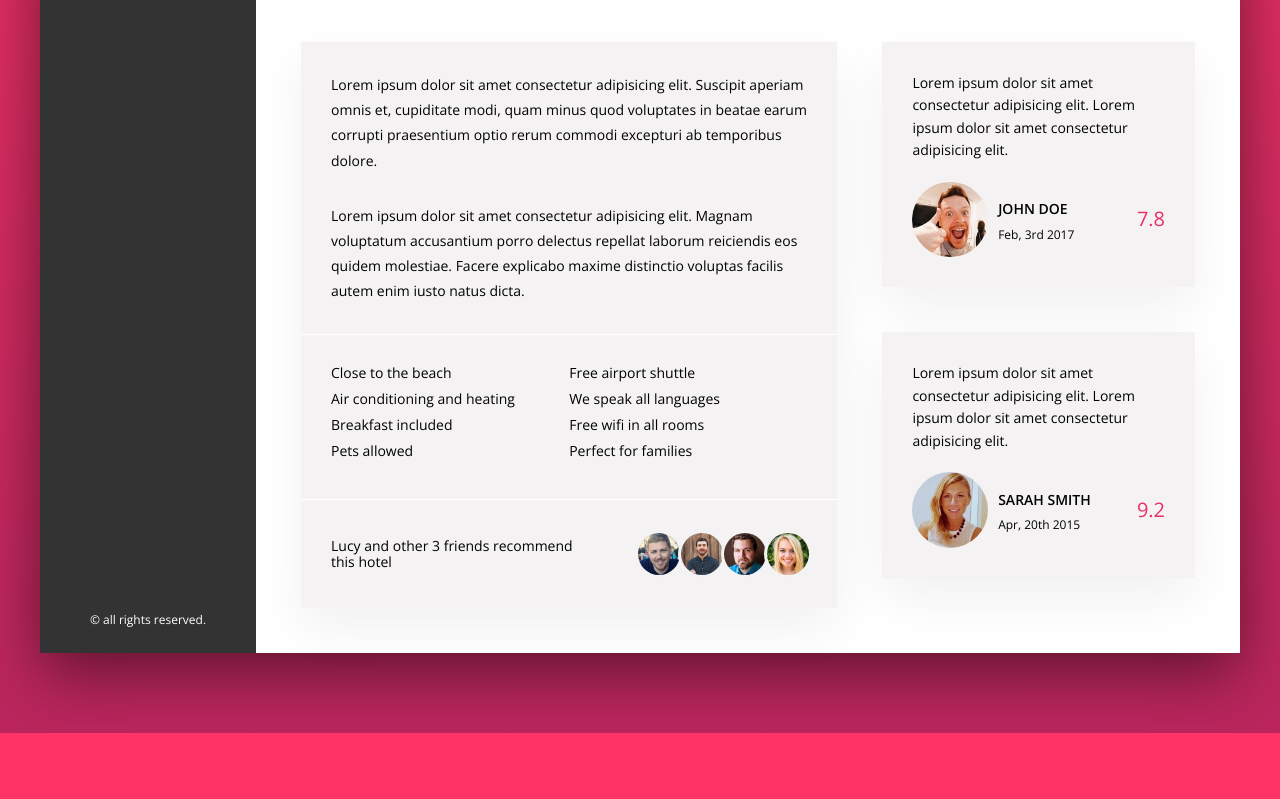
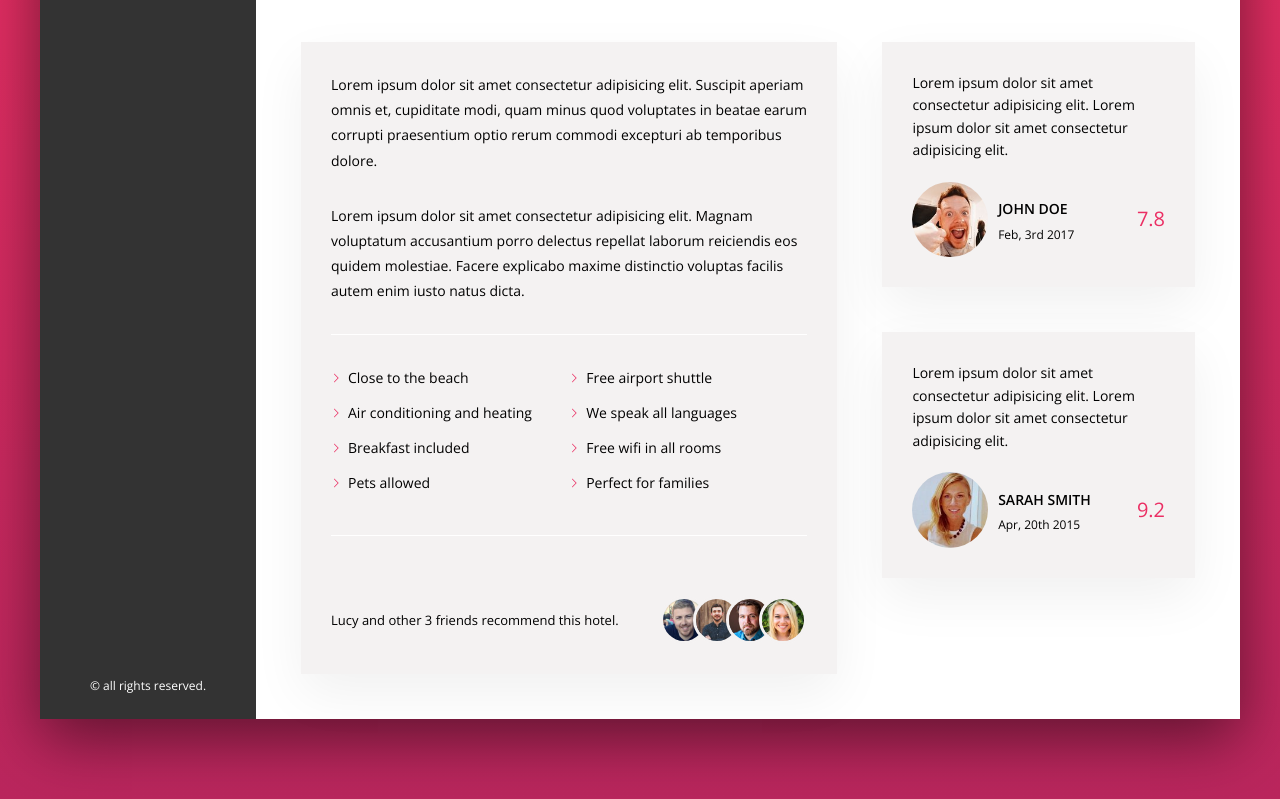
Before and after one commit to adamsJS23/trillo, a website: page index.html in a window 1280 px wide. Shown: the part 595-1394 px from the top of the page. Before the commit the page ends 1328 px from the top, so only its background shows below. Drawn offline with nearby package versions, Linux system fonts and the light colour scheme.

Commit message:
refactored description section

```diff
--- a/index.html
+++ b/index.html
@@ -154,34 +154,34 @@
 
           <div class="detail">
             <div class="description">
-              <div class="description__text-box">
-                <p class="description__text">
+
+                <p class="paragraph">
                   Lorem ipsum dolor sit amet consectetur adipisicing elit.
                   Suscipit aperiam omnis et, cupiditate modi, quam minus quod
                   voluptates in beatae earum corrupti praesentium optio rerum
                   commodi excepturi ab temporibus dolore.
                 </p>
-                <p class="description__text">
+                <p class="paragraph">
                   Lorem ipsum dolor sit amet consectetur adipisicing elit.
                   Magnam voluptatum accusantium porro delectus repellat laborum
                   reiciendis eos quidem molestiae. Facere explicabo maxime
                   distinctio voluptas facilis autem enim iusto natus dicta.
                 </p>
-              </div>
-              <ul class="description__list">
-                <li class="description__item">Close to the beach</li>
-                <li class="description__item">Free airport shuttle</li>
-                <li class="description__item">Air conditioning and heating</li>
-                <li class="description__item">We speak all languages</li>
-                <li class="description__item">Breakfast included</li>
-                <li class="description__item">Free wifi in all rooms</li>
-                <li class="description__item">Pets allowed</li>
-                <li class="description__item">Perfect for families</li>
+
+              <ul class="list">
+                <li class="list__item">Close to the beach</li>
+                <li class="list__item">Free airport shuttle</li>
+                <li class="list__item">Air conditioning and heating</li>
+                <li class="list__item">We speak all languages</li>
+                <li class="list__item">Breakfast included</li>
+                <li class="list__item">Free wifi in all rooms</li>
+                <li class="list__item">Pets allowed</li>
+                <li class="list__item">Perfect for families</li>
               </ul>
 
               <div class="recommend">
                 <p class="recommend__text">
-                  Lucy and other 3 friends recommend this hotel
+                  Lucy and other 3 friends recommend this hotel.
                 </p>
                 <div class="recommend__client-img-box">
                   <img
--- a/sass/_components.scss
+++ b/sass/_components.scss
@@ -297,52 +297,74 @@
     box-shadow: none;
   }
 }
-
 /////////////////////////////////
-/// DESCRIPTION & USER REVIEW
-
-.description {
-  flex: 0 0 60%;
-  background-color: var(--color-grey-light-2);
-  box-shadow: var(--shadow-light);
-
-  &__text-box {
-    font-size: 1.4rem;
-    line-height: 1.8;
-    padding: 3rem;
-    border-bottom: 1px solid var(--color-white);
-  }
-
-  &__text {
-    &:not(:last-child) {
+/// PARAGRAPH
+.paragraph:not(:last-of-type) {
   margin-bottom: 3rem;
 }
-  }
+/////////////////////////////////
+/// LIST
 
-  &__list {
-    padding: 3rem;
+.list {
+  padding: 3rem 0;
+  margin: 3rem 0;
   list-style: none;
   display: flex;
   flex-wrap: wrap;
+  border-top: 1px solid var(--color-white);
   border-bottom: 1px solid var(--color-white);
-  }
+
   &__item {
     flex: 0 0 50%;
     margin-bottom: 1rem;
-    position: relative;
   }
 
   &__item::before {
     content: "";
-    position: absolute;
-    top: 0;
-    left: 0;
-    background-image: url();
+    display: inline-block;
+    height: 1rem;
+    width: 1rem;
+    margin-right: 0.7rem;
+
+    // Include svg icon with Older browser
+    background-image: url("../img/chevron-thin-right.svg");
+    background-image: cover;
+
+    // Include svg icon with latest browser
+    background-color: var(--color-primary);
+    -webkit-mask-image: url("../img/chevron-thin-right.svg");
+    -webkit-mask-size: cover;
+    mask-image: url("../img/chevron-thin-right.svg");
+    mask-size: cover;
   }
 }
 
-.reviews {
-  flex: 1;
+/////////////////////////////////
+/// RECOMMEND
+
+.recommend {
+  display: flex;
+  align-items: center;
+  font-size: 1.3rem;
+  padding-top: 3rem;
+  &__text {
+  }
+
+  &__client-img-box {
+    margin-left: auto;
+    display: flex;
+  }
+
+  &__client-img {
+    width: 4.2rem;
+    border-radius: 50%;
+    border: 3px solid var(--color-grey-light-2);
+    box-sizing: content-box;
+
+    &:not(:last-child) {
+      margin-right: -1.5rem;
+    }
+  }
 }
 
 .review {
@@ -380,7 +402,7 @@
     font-size: 1.4rem;
     font-weight: 700;
     line-height: 1.8;
-    margin-bottom: .5rem;
+    margin-bottom: 0.5rem;
     text-transform: uppercase;
   }
 
@@ -394,24 +416,3 @@
     color: var(--color-primary);
   }
 }
-
-.recommend {
-  display: flex;
-  align-items: center;
-  padding: 3rem;
-  &__text {
-  }
-
-  &__client-img-box {
-    margin-left: 5rem;
-    display: flex;
-  }
-
-  &__client-img {
-    width: 4.2rem;
-    border-radius: 50%;
-    margin-right: -5px;
-    border: 3px solid var(--color-grey-light-2);
-    box-sizing: content-box;
-  }
-}
--- a/sass/_layout.scss
+++ b/sass/_layout.scss
@@ -2,7 +2,7 @@
   width: 120rem;
   margin: 8rem auto;
   background-color: var(--color-grey-light-1);
-  box-shadow:var(--shadow-dark);
+  box-shadow: var(--shadow-dark);
   min-height: 50rem;
 }
 
@@ -39,3 +39,15 @@
   font-size: 1.4rem;
   padding: 4.5rem;
 }
+
+.description {
+  flex: 0 0 60%;
+  background-color: var(--color-grey-light-2);
+  box-shadow: var(--shadow-light);
+  padding: 3rem;
+  line-height: 1.8;
+}
+
+.reviews {
+  flex: 1;
+}
```
Also changed, not shown: css/style.css. Lines whose indentation alone changed are shown as unchanged.
